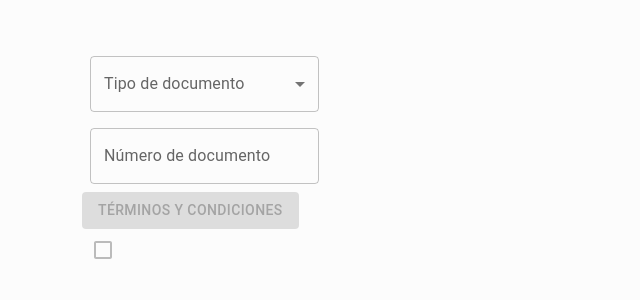
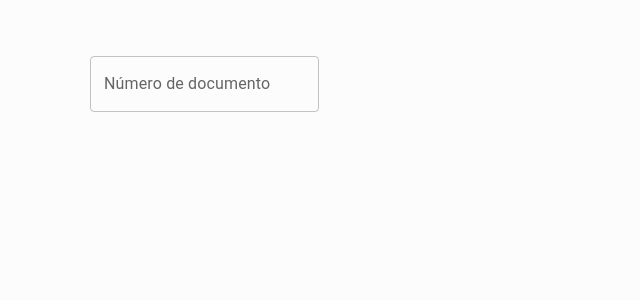
Before and after one commit to veronicapava/AppTerms, a React (Create React App) app: page / in a window 1280 px wide. Shown: the top 300 px of the page, without its empty margins (0-640 px from the left). Built offline with nearby package versions, Linux system fonts and the light colour scheme.

Commit message:
Actualizacion del App

```diff
--- a/src/App.js
+++ b/src/App.js
@@ -1,15 +1,10 @@
-import ButtonTerm from "./components/buttons/ButtonTerm";
-import CheckBox from "./components/buttons/CheckBox";
+
 import InputNumDoc from "./components/inputs/InputNumDoc";
-import InputTypeDoc from "./components/inputs/InputTypeDoc";
 
 function App() {
   return (
     <div className="container mt-5">
-      <InputTypeDoc />
       <InputNumDoc />
-      <ButtonTerm />
-      <CheckBox />
     </div>
   );
 }
```
